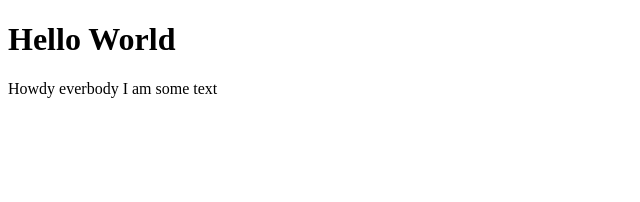
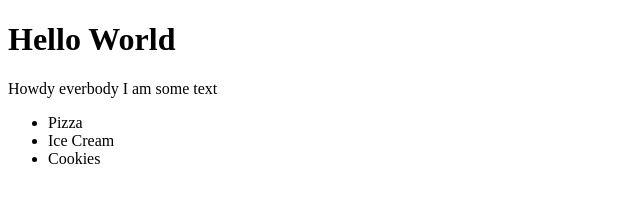
Before and after one commit to ankerpeet/day-1, a plain HTML site: page index.html in a window 1280 px wide. Shown: the whole page, without its empty margins (0-640 px from the left). Drawn offline with Linux system fonts and the light colour scheme.

Commit message:
added a new list

```diff
--- a/index.html
+++ b/index.html
@@ -9,5 +9,10 @@
 <body>
     <h1>Hello World</h1>
     <p>Howdy everbody I am some text</p>
+    <ul>
+        <li>Pizza</li>
+        <li>Ice Cream</li>
+        <li>Cookies</li>
+    </ul>
 </body>
 </html>
```
